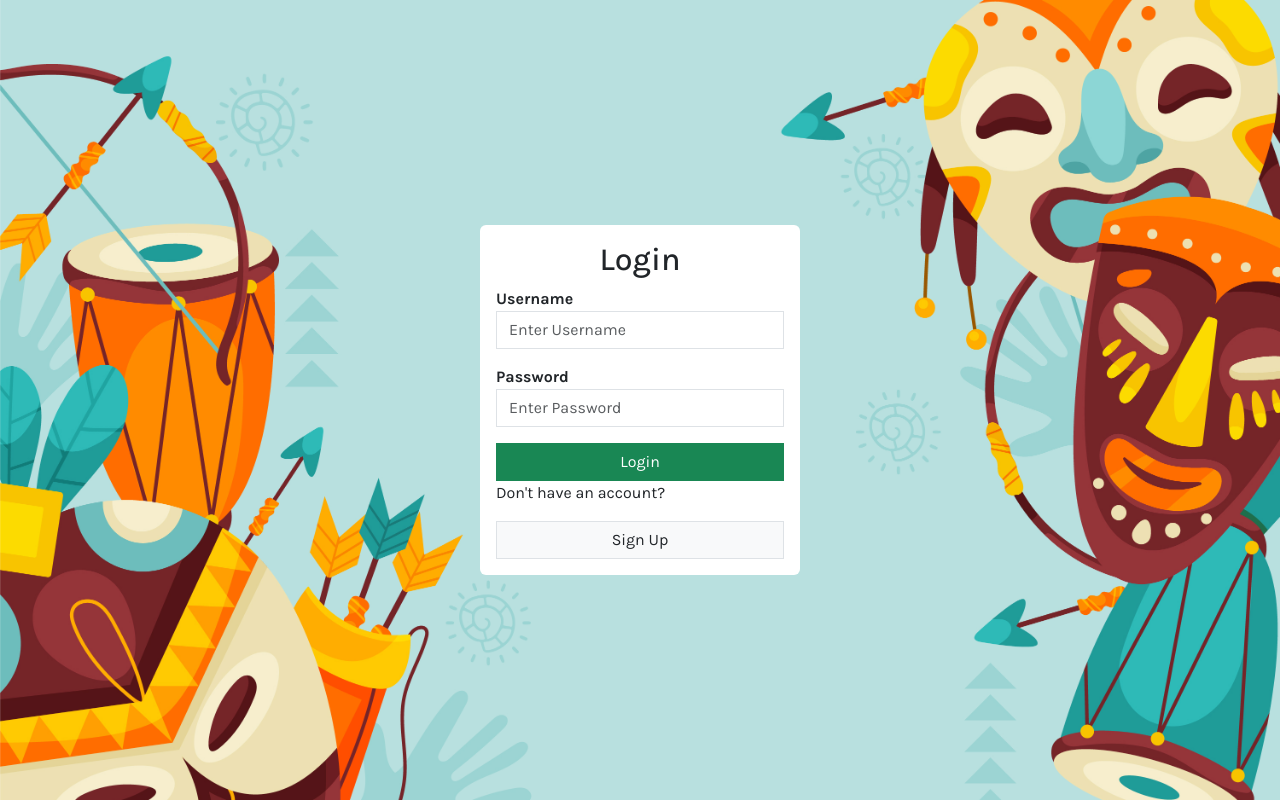
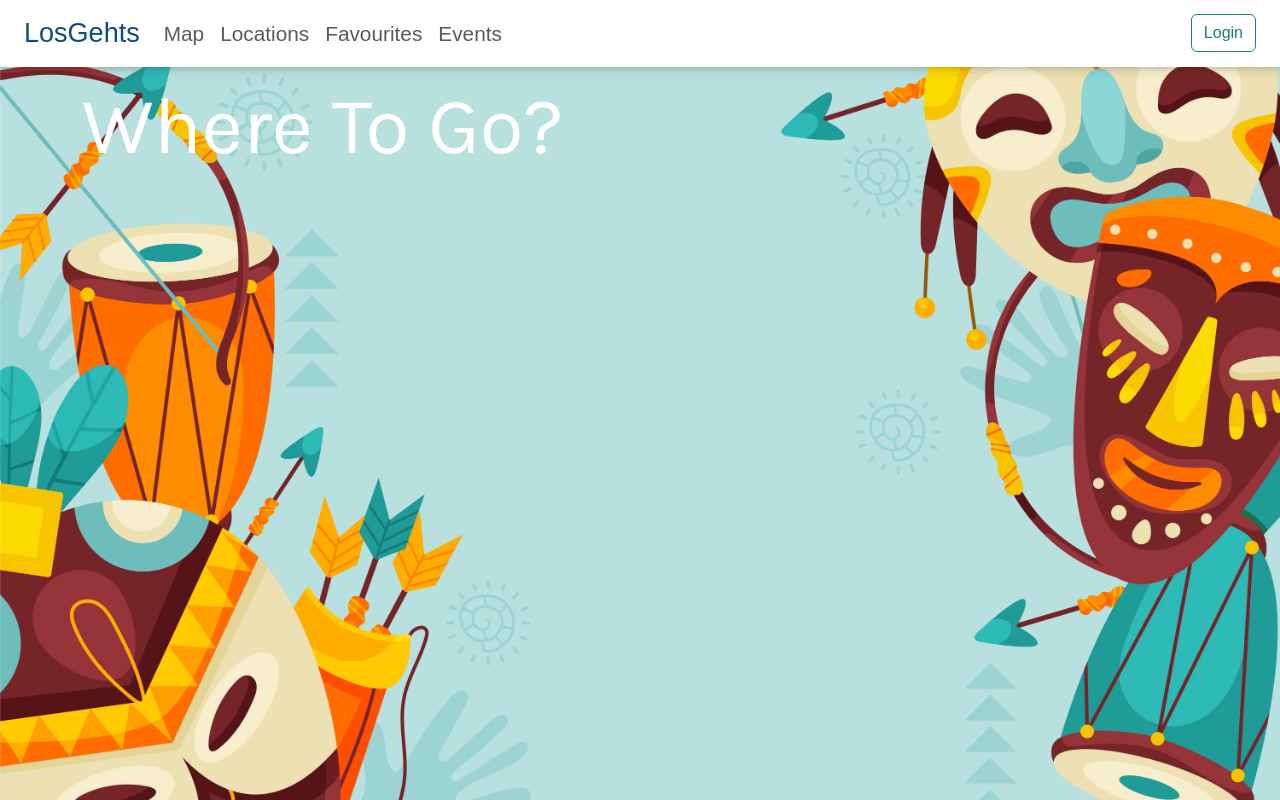
Before and after one commit to paprika-dev/csci2720-project, a React (Vite) app in the folder client/: page / in a window 1280 px wide. Built offline with nearby package versions, Linux system fonts and the light colour scheme; a web font is replaced by a local one.

Commit message:
login button on navbar and nomatch page

```diff
--- a/client/src/App.jsx
+++ b/client/src/App.jsx
@@ -12,6 +12,7 @@ const Favourites = lazy(() => import('./pages/Favourites'))
 const Events = lazy(() => import('./pages/Events'))
 const Login = lazy(() => import('./pages/Login'))
 const Register = lazy(() => import('./pages/Register'))
+const NoMatch = lazy(() => import('./pages/NoMatch'))
 import 'bootstrap/dist/css/bootstrap.min.css';
 
 function App() {
@@ -20,11 +21,11 @@ function App() {
   return (
     <Suspense>
       <BrowserRouter>
-        {isAuthenticated && <MyNavbar setIsAuthenticated={setIsAuthenticated}/>}
+        <MyNavbar isAuthenticated={isAuthenticated} setIsAuthenticated={setIsAuthenticated}/>
         <Routes>
           <Route path="/" element={
             <PublicRoute>
-              <Login setIsAuthenticated={setIsAuthenticated}/>
+              <Home />
             </PublicRoute>
           }/>
           <Route path='/login' element = {
@@ -40,11 +41,6 @@ function App() {
           <Route path="/events" element={
             <ProtectedRoute>
               <Events />
-            </ProtectedRoute>
-          } />
-          <Route path="/home" element={
-            <ProtectedRoute>
-              <Home />
             </ProtectedRoute>
           } />
           <Route path="/locations" element={
@@ -67,7 +63,9 @@ function App() {
               <LocationMap />
             </ProtectedRoute>
           } />
-          {/* <Route path="*" element={<NoMatch />} /> */}
+          <Route path="*" element={
+            <NoMatch />
+          } />
         </Routes>
       </BrowserRouter>
     </Suspense>
--- /dev/null
+++ b/client/src/components/Hero.css
@@ -0,0 +1,4 @@
+.tagline {
+    color: white;
+    font-size: 5em;
+}
--- /dev/null
+++ b/client/src/components/Hero.jsx
@@ -0,0 +1,10 @@
+import './Hero.css'
+import Container from "react-bootstrap/Container";
+
+export const Hero = () => {
+    return(
+        <Container className='hero'>
+            <p className='tagline'>Where To Go?</p>
+        </Container>
+    )
+}
--- a/client/src/components/NavBar.jsx
+++ b/client/src/components/NavBar.jsx
@@ -4,15 +4,19 @@ import Navbar from 'react-bootstrap/Navbar';
 import Button from 'react-bootstrap/Button';
 import './NavBar.css';
 
-export const MyNavbar = ({ setIsAuthenticated }) => {
+export const MyNavbar = ({ isAuthenticated, setIsAuthenticated }) => {
     const navigate = useNavigate();
 
     const user = JSON.parse(localStorage.getItem('user'));
 
+    const handleLogin = () => {
+        navigate('/login');
+    };
+
     const handleLogout = () => {
         setIsAuthenticated(false);
         localStorage.removeItem('token');
-        navigate('/login');
+        navigate('/');
     };
 
     return (
@@ -26,12 +30,17 @@ export const MyNavbar = ({ setIsAuthenticated }) => {
                     <Nav.Link as={Link} to="/favourites">Favourites</Nav.Link>
                     <Nav.Link as={Link} to="/events">Events</Nav.Link>
                 </Nav>
+                {!isAuthenticated &&
+                <Nav>
+                    <Button variant="outline-success" onClick={handleLogin}>Login</Button>
+                </Nav>}
+                {isAuthenticated &&
                 <Nav>
                     <Navbar.Text className="me-4">
                         {user.isAdmin ? `Admin: ${user.username}` : user.username}
                     </Navbar.Text>
                     <Button variant="outline-danger" onClick={handleLogout}>Logout</Button>
-                </Nav>
+                </Nav>}
             </Navbar.Collapse>
         </Navbar>
     );
--- a/client/src/components/PublicRoute.jsx
+++ b/client/src/components/PublicRoute.jsx
@@ -5,7 +5,7 @@ export const PublicRoute = ({ children }) => {
     const token = localStorage.getItem('token');
 
     if (token) {
-        return <Navigate to="/home" />;
+        return <Navigate to="/" />;
     }
 
     return children;
--- a/client/src/pages/Home.jsx
+++ b/client/src/pages/Home.jsx
@@ -1,7 +1,9 @@
+import { Hero } from "../components/Hero"
+
 export default function Home() {
 
     return (
-        <div>
-        </div>
+        <Hero>
+        </Hero>
     )
 }
--- a/client/src/pages/Login.jsx
+++ b/client/src/pages/Login.jsx
@@ -19,7 +19,7 @@ function Login({ setIsAuthenticated }) {
             localStorage.setItem('token', token);
             localStorage.setItem('user', JSON.stringify(user));
             setIsAuthenticated(true);
-            navigate('/home');
+            navigate('/');
         } catch (error) {
             setError('Invalid username or password');
             console.error(error);
--- /dev/null
+++ b/client/src/pages/NoMatch.jsx
@@ -0,0 +1,8 @@
+import { MyContainer } from "../components/MyContainer"
+
+export default function NoMatch() {
+
+    return (
+        <MyContainer><p>PAGE NOT FOUND</p></MyContainer>
+    )
+}
```
